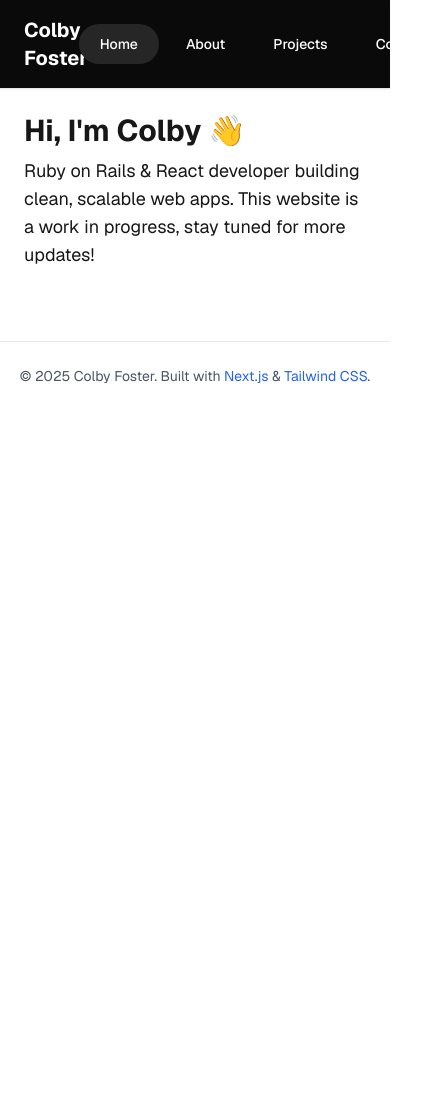
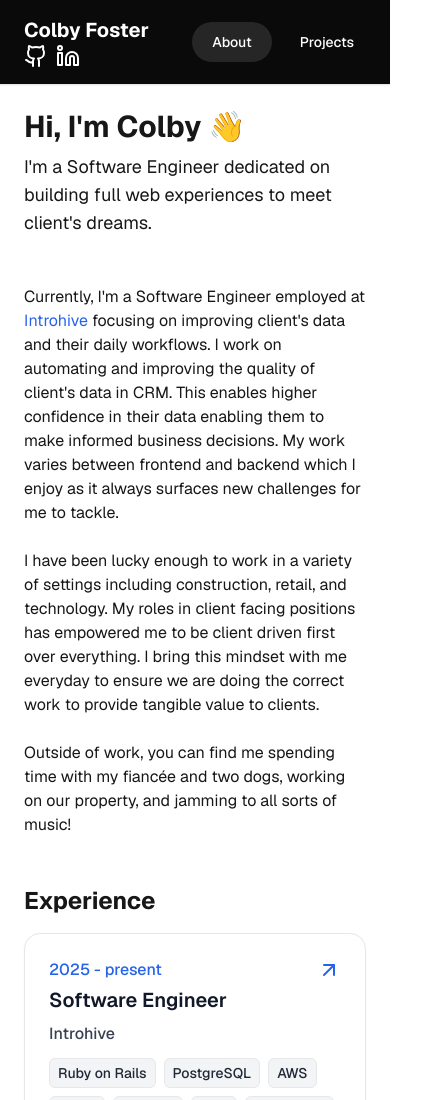
Before and after one commit to ColbyFoster3/MyPortfolio, a Next.js app: page / in a window 390 px wide. Shown: the top 1100 px of the page, 442 px wide, since content can reach past the window. Before the commit the page ends 844 px from the top, so only its background shows below. Built offline with nearby package versions, Linux system fonts and the light colour scheme.

Commit message:
various-changes-including-content-and-restructuring

```diff
--- a/app/about/page.tsx
+++ /dev/null
@@ -1,8 +0,0 @@
-export default function AboutPage() {
-  return (
-    <section key="about-page">
-      <h2 className="text-3xl font-bold">About Me</h2>
-      <p className="mt-2 text-lg">Ruby on Rails & React developer building clean, scalable web apps.</p>
-    </section>
-  );
-}
--- a/app/contact/page.tsx
+++ /dev/null
@@ -1,8 +0,0 @@
-export default function ContactPage() {
-  return (
-    <section key="contact-page">
-      <h2 className="text-3xl font-bold">Contact Me</h2>
-      <p className="mt-2 text-lg">Ruby on Rails & React developer building clean, scalable web apps.</p>
-    </section>
-  );
-}
--- /dev/null
+++ b/app/experiences/page.tsx
@@ -0,0 +1,15 @@
+import { experiences } from '../../data/experiences'
+import ExperienceCard from '../../components/experience-card';
+
+export default function ExperiencesPage() {
+  return (
+    <div key="experiences-container">
+      <h2 className="text-2xl font-bold mb-4">Experience</h2>
+      <div className="grid grid-cols-1 md:grid-cols-1 gap-6">
+        {experiences.map((experience) => (
+          <ExperienceCard key={`project-card-${experience.role}`} {...experience} />
+        ))}
+      </div>
+    </div>
+  )
+}
--- a/app/layout.tsx
+++ b/app/layout.tsx
@@ -33,7 +33,7 @@ export default function RootLayout({ children }: Readonly<{ children: React.Reac
       </head>
       <body className="font-sans bg-[var(--background)] text-[var(--foreground)]">
         <Header />
-          <main className="p-6 max-w-4xl mx-auto">{children}</main>
+        <main className="p-6 max-w-4xl mx-auto">{children}</main>
         <Footer />
       </body>
     </html>
--- a/app/page.tsx
+++ b/app/page.tsx
@@ -1,8 +1,46 @@
+import Image from 'next/image';
+import ExperiencesPage from './experiences/page';
+
 export default function HomePage() {
   return (
     <section key="home-page">
-      <h2 className="text-3xl font-bold">Hi, I'm Colby 👋</h2>
-      <p className="mt-2 text-lg">Ruby on Rails & React developer building clean, scalable web apps. This website is a work in progress, stay tuned for more updates!</p>
+      <div className="grid grid-cols-1 gap-6">
+        <div key="introduction" className="grid grid-cols-1 md:grid-cols-2 gap-6 mb-6">
+          <div className="hidden md:flex w-full mx-auto justify-center">
+            <Image
+              src="/images/profile-picture.jpeg"
+              alt="Profile picture"
+              className="rounded-full object-cover aspect-square w-full max-w-[300px] lg:max-w-[300px] h-auto"
+              width="400"
+              height="400"
+              priority
+            />
+          </div>
+          <div className="content-center">
+            <h2 className="text-3xl font-bold">Hi, I'm Colby 👋</h2>
+            <p className="mt-2 text-lg">
+              I'm a Software Engineer dedicated on building full web experiences to meet client's dreams.
+            </p>
+          </div>
+        </div>
+        <div key="about-me" className="grid grid-cols-1 gap-6 mb-6">
+          <p>
+            Currently, I'm a Software Engineer employed
+            at <a className="text-blue-600 hover:underline" target="_blank" rel="noopener noreferrer" href="https://www.introhive.com/">Introhive</a> focusing
+            on improving client's data and their daily workflows. I work on automating and improving the quality of client's data in CRM. This enables higher
+            confidence in their data enabling them to make informed business decisions. My work varies between frontend and backend which I enjoy as it
+            always surfaces new challenges for me to tackle.
+          </p>
+          <p>
+            I have been lucky enough to work in a variety of settings including construction, retail, and technology. My roles in client facing positions has empowered
+            me to be client driven first over everything. I bring this mindset with me everyday to ensure we are doing the correct work to provide tangible value to clients.
+          </p>
+          <p>
+            Outside of work, you can find me spending time with my fiancée and two dogs, working on our property, and jamming to all sorts of music!
+          </p>
+        </div>
+        <ExperiencesPage key="experiences"/>
+      </div>
     </section>
   );
 }
--- /dev/null
+++ b/components/experience-card.tsx
@@ -0,0 +1,44 @@
+import { ArrowUpRight } from 'lucide-react';
+
+type Experience = {
+  role: string;
+  description: string;
+  company?: string;
+  date: string;
+  technologies: string[];
+  company_link: string;
+};
+
+export default function ExperienceCard({ role, description, company, technologies, company_link, date }: Experience) {
+  return (
+
+    <a
+      href={company_link}
+      className="group inline-block text-blue-600 font-medium"
+      target="_blank"
+      rel="noopener noreferrer"
+    >
+        <div className="rounded-2xl border p-6 shadow-sm bg-white">
+            <div className="flex items-center justify-between mb-1">
+                <h4>{date}</h4>
+                <span className="icon transition-transform duration-300 group-hover:translate-x-1 group-hover:-translate-y-1">
+                    <ArrowUpRight />
+                </span>
+            </div>
+             <h3 className="text-xl font-semibold mb-2 text-gray-900">{role}</h3>
+            <p className="text-gray-700 mb-3">{company}</p>
+            <p className="text-gray-700 mb-3">{description}</p>
+            <ul className="flex flex-wrap gap-2 text-sm mb-4">
+                {technologies.map((technology) => (
+                <li
+                    key={technology}
+                    className="bg-gray-100 text-gray-800 px-2 py-1 rounded-md border border-gray-200"
+                >
+                    {technology}
+                </li>
+                ))}
+            </ul>
+        </div>
+    </a>
+  );
+}
--- a/components/header.tsx
+++ b/components/header.tsx
@@ -2,21 +2,42 @@
 
 import Link from 'next/link';
 import { usePathname } from 'next/navigation';
+import { Github, Linkedin } from 'lucide-react';
 
 export default function Header() {
   const pathname = usePathname();
 
   const navItems = [
-    { href: '/', label: 'Home' },
-    { href: '/about', label: 'About' },
+    { href: '/', label: 'About' },
     { href: '/projects', label: 'Projects' },
-    { href: '/contact', label: 'Contact' },
   ];
 
   return (
-    <header key="header" className="border-b bg-neutral-950 text-white shadow-sm">
+    <header key="header" className="sticky top-0 left-0 z-50 border-b bg-neutral-950 text-white shadow-sm">
       <div className="max-w-5xl mx-auto flex items-center justify-between py-4 px-6">
-        <h1 className="text-xl font-bold ">Colby Foster</h1>
+        <div className="flex flex-col items-start justify-start">
+          <h1 className="text-xl font-bold">Colby Foster</h1>
+          <div className="flex gap-2 justify-start">
+            <a
+              className="hover:text-blue-600 transition-colors"
+              target="_blank"
+              rel="noopener noreferrer"
+              href="https://github.com/ColbyFoster3"
+            >
+              <Github />
+            </a>
+            <a
+              className="hover:text-blue-600 transition-colors"
+              target="_blank"
+              rel="noopener noreferrer"
+              href="https://www.linkedin.com/in/colby-foster-60380b198/"
+            >
+              <Linkedin />
+            </a>
+          </div>
+        </div>
+
+
 
         <nav className="flex gap-6 text-sm font-medium" aria-label="Main Navigation">
           {navItems.map(({ href, label }) => {
--- /dev/null
+++ b/data/experiences.ts
@@ -0,0 +1,42 @@
+export const experiences = [
+  {
+    role: "Software Engineer",
+    company: "Introhive",
+    date: "2025 - present",
+    description: "",
+    technologies: ["Ruby on Rails", "PostgreSQL", "AWS", "React", "Angular", "CSS", "JavaScript"],
+    company_link: "https://www.introhive.com/"
+  },
+  {
+    role: "Junior Programmer",
+    company: "Websolutions.ca",
+    date: "2024 - 2025",
+    description: "",
+    technologies: ["Ruby on Rails", "SQL", "HTML", "CSS", "Bootstrap", "JavaScript",],
+    company_link: "https://www.websolutions.ca/"
+  },
+  {
+    role: "Cashier",
+    company: "Shoppers Drug Mart",
+    date: "AUG - OCT 2024",
+    description: "",
+    technologies: ["Communication", "Conflict Resolution", "Interpersonal Skills"],
+    company_link: "https://www.websolutions.ca/"
+  },
+  {
+    role: "Associate Software Enginer Co-op",
+    company: "Introhive",
+    date: "2022 - 2024 ~16 months across multiple periods",
+    description: "",
+    technologies: ["Ruby on Rails", "PostgreSQL", "AWS", "React", "Angular", "CSS"],
+    company_link: "https://www.introhive.com/"
+  },
+  {
+    role: "Business and Technical Analyst Co-op",
+    company: "CGI",
+    date: "SEPT - DEC 2021",
+    description: "",
+    technologies: ["SQL", "MySQL"],
+    company_link: "https://www.cgi.com/"
+  },
+];
```
Also changed, not shown: data/projects.ts (+5 -13 lines), public/images/profile-picture.jpeg (added), 1 other file (tests, documents, lock files or other folders).
